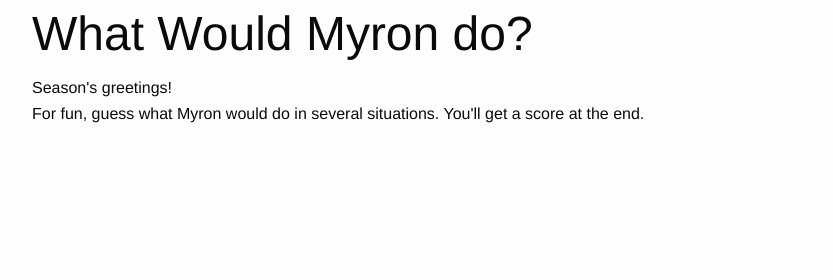
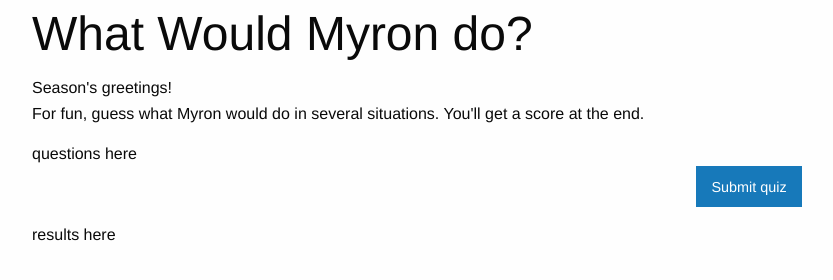
Before and after one commit to mrengy/card2021, a plain HTML site: page index.html in a window 1280 px wide. Shown: the whole page, without its empty margins (23-856 px from the left). Drawn offline with Linux system fonts and the light colour scheme.

Commit message:
initial markup

```diff
--- a/index.html
+++ b/index.html
@@ -12,10 +12,11 @@
 <body>
 
     <div class="grid-container">
-      <div class="grid-x grid-padding-x">
 
+      <div class="grid-x grid-padding-x" id="main-heading-container">
         <div class="large-12 cell">
           <h1>What Would Myron do?</h1>
+        </div>
         <div class="large-8 med-12 cell">
           <p>
             Season's greetings!
@@ -24,9 +25,25 @@
           </p>
         </div>
       </div>
+
+      <div class="grid-x grid-padding-x">
+          <div class="large-8 med-12 cell" id="quiz">
+            questions here
+          </div>
+          <div class="large-8 med-12 cell text-right" id="submit">
+            <button class="button">
+              Submit quiz
+            </button>
           </div>
       </div>
 
+      <div class="grid-x grid-padding-x" id="results-container">
+        <div class="large-8 med-12 cell" id="results">
+          results here
+        </div>
+      </div>
+
+    </div>
 
     <script src="js/vendor/jquery.js"></script>
     <script src="js/vendor/what-input.js"></script>
```
Lines whose indentation alone changed are shown as unchanged.
